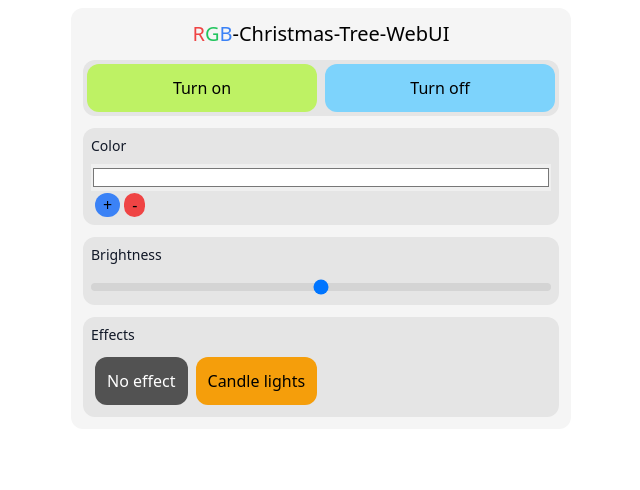
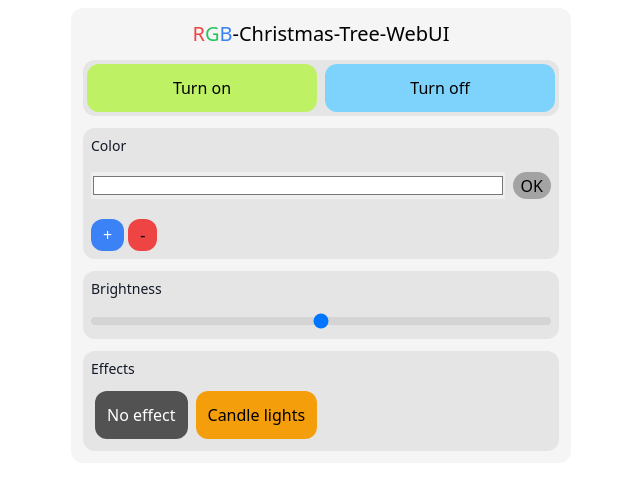
Before and after one commit to JonasBernard/led-christmas-tree-webui, a Flask app: page / in a window 1280 px wide. Shown: the top 490 px of the page, without its empty margins (319-959 px from the left). Run offline with Flask 2, Linux system fonts and the light colour scheme; some libraries are stand-ins or nearby versions.

Commit message:
Fix saving colors

```diff
--- a/src/static/main.js
+++ b/src/static/main.js
@@ -74,6 +74,8 @@ function saveColor() {
 function loadSavedColors() {
   savedColors = JSON.parse(window.localStorage.getItem("savedColors"));
 
+  if (!Array.isArray(savedColors)) savedColors = [];
+
   let genHTML = "";
   for (let color of savedColors) {
     genHTML += `\n<button class="px-3 py-1 rounded-xl" style="height: 1.5em; background-color: ${color}" onclick="applyColor('${color}')"></button>`;
@@ -87,6 +89,10 @@ function applyColor(color) {
     setColor(color);
 }
 
+function reapplyColor() {
+  setColor(document.getElementById('colorPicker').value);
+}
+
 function removeColor() {
     if (currentColor == null) return;
     savedColors = savedColors.filter(c => c != currentColor);
--- a/src/templates/index.html
+++ b/src/templates/index.html
@@ -23,14 +23,19 @@
             <button class="p-3 m-1 flex-1 bg-lime-300 rounded-xl" onclick="turnOn()">Turn on</button>
             <button class="p-3 m-1 flex-1 bg-sky-300 rounded-xl" onclick="turnOff()">Turn off</button>
         </div>
-        <div class="bg-neutral-200 rounded-xl p-2">
+        <div class="bg-neutral-200 rounded-xl p-2 flex flex-col gap-2">
             <label for="bcolorPicker" class="block mb-2 text-sm font-medium text-gray-900">Color</label>
-            <input id="colorPicker" type="color" class="w-full" value="#ffffff" />
-            <div class="flex gap-1">
-                <div id="savedColorHolder">
+            <div class="flex gap-2">
+                <input id="colorPicker" type="color" class="w-full" value="#ffffff" />
+                <button class="px-2 rounded-full bg-neutral-400" onclick="reapplyColor()">OK</button>
+            </div>
+            <div class="flex flex-col gap-3">
+                <div id="savedColorHolder" class="flex gap-2">
                 </div>
-                <button class="px-2 rounded-full bg-blue-500" onclick="saveColor()">+</button>
-                <button class="px-2 rounded-full bg-red-500" onclick="removeColor()">-</button>
+                <div>
+                    <button class="py-1 px-3 rounded-xl text-white bg-blue-500" onclick="saveColor()">+</button>
+                    <button class="py-1 px-3 rounded-xl bg-red-500" onclick="removeColor()">-</button>
+                </div>
             </div>
         </div>
 
```
Also changed, not shown: 1 other file.
